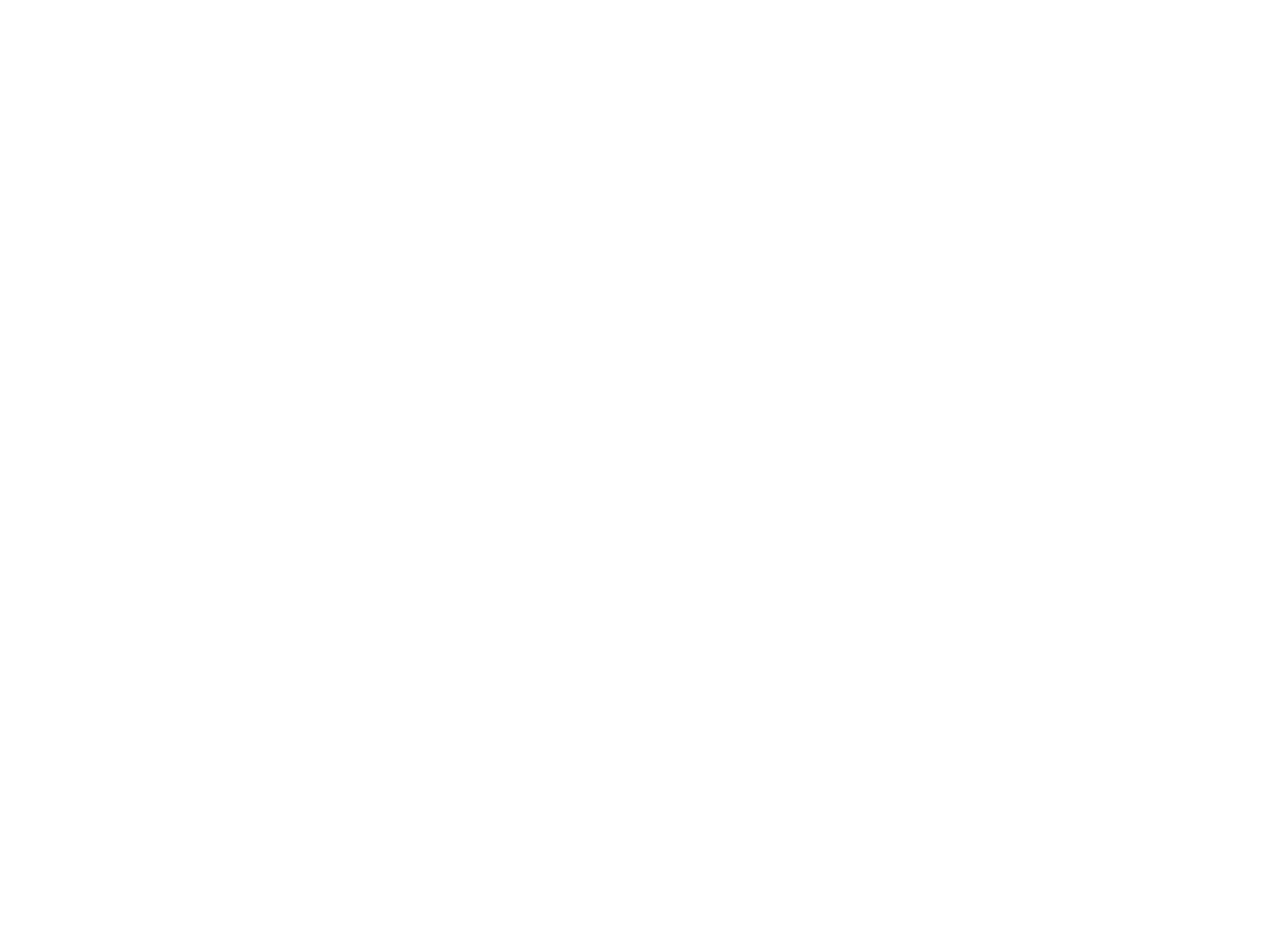
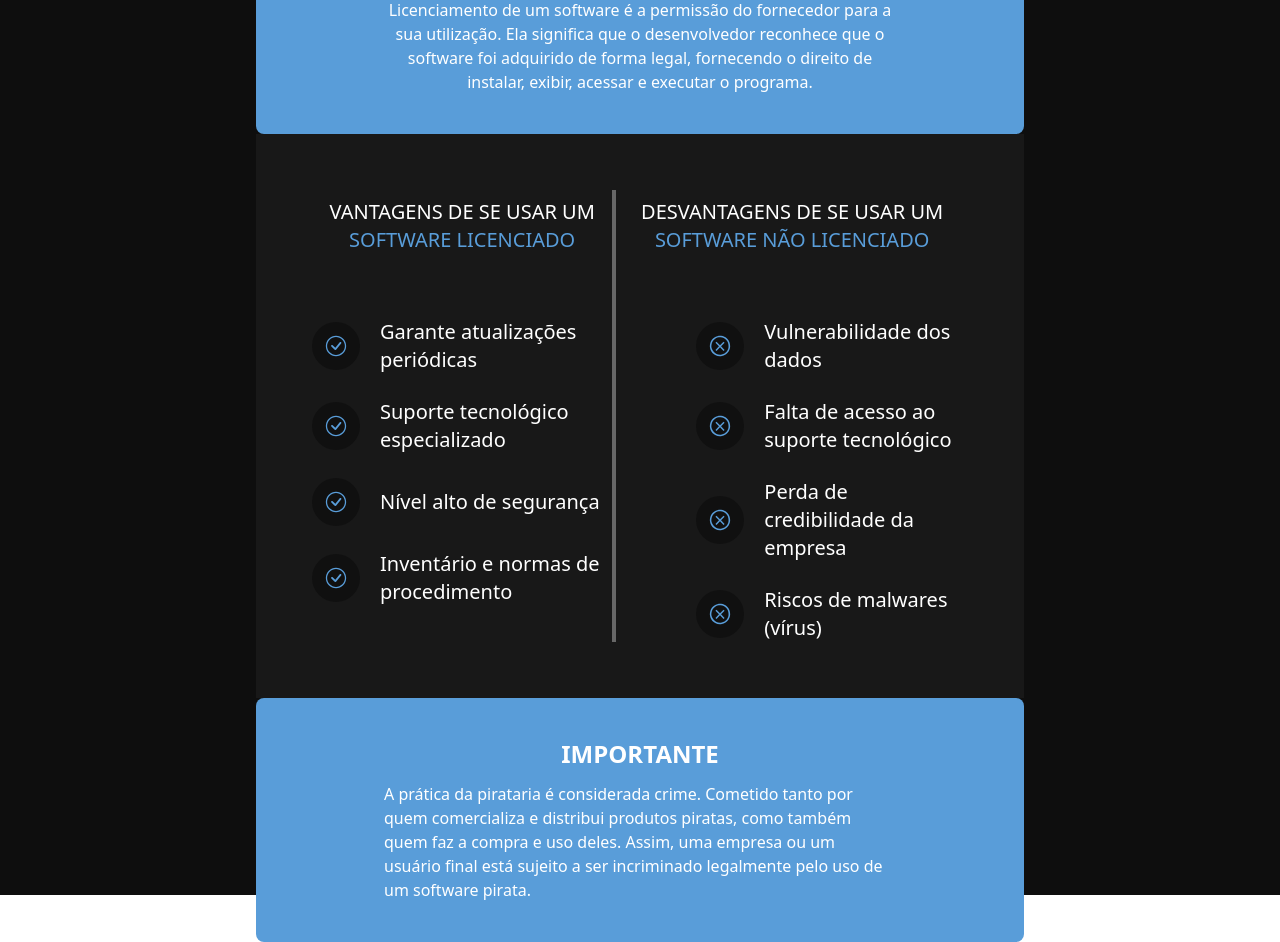
Before and after one commit to RyanHenriqueBelfort/Site_Fapam, a React (Vite) app: page / in a window 1280 px wide. Shown: the part 4180-5122 px from the top of the page. Before the commit the page ends 3818 px from the top, so only its background shows below. Built offline with nearby package versions, Linux system fonts and the light colour scheme.

Commit message:
adição de licenciamento de softwate

```diff
--- a/src/App.jsx
+++ b/src/App.jsx
@@ -11,6 +11,8 @@
 import icon1 from "./assets/icon1.svg";
 import icon2 from "./assets/icon2.svg";
 import icon3 from "./assets/icon3.svg";
+import correct from "./assets/correct.svg";
+import wrong from "./assets/wrong.svg";
 
 function App() {
   return (
@@ -140,7 +142,7 @@
             </p>
           </div>
           <div className="lg:w-5/6 lg:ml-24 m-4">
-            <div className="flex border-projeto-gray border rounded-lg lg:py-6 py-2 lg:px-5 px-2" >
+            <div className="flex border-projeto-gray border rounded-lg lg:py-6 py-2 lg:px-5 px-2">
               <img src={icon1} alt="" className="lg:mr-9 mr-2" />
               <div className="">
                 <h3 className="lg:text-lg text-sm font-bold">
@@ -185,6 +187,100 @@
             </div>
           </div>
         </div>
+        <div className="h-[1065px] lg:w-3/5 mt-48">
+          <div className="bg-projeto-blue lg:px-32 px-10 lg:py-10 py-5 rounded-lg text-center">
+            <h3 className="lg:text-2xl ">VOCÊ SABIA QUE É UM</h3>
+            <h1 className="font-bold lg:text-4xl text-2xl mt-1">
+              LICENCIAMENTO DE{" "}
+              <span className="text-projeto-black">SOFTWARE</span>
+            </h1>
+            <p className="mt-3 text-sm lg:text-base">
+              Licenciamento de um software é a permissão do fornecedor para a
+              sua utilização. Ela significa que o desenvolvedor reconhece que o
+              software foi adquirido de forma legal, fornecendo o direito de
+              instalar, exibir, acessar e executar o programa.
+            </p>
+          </div>
+          <div className="bg-projeto-gray50 lg:flex justify-between p-14">
+            <div className="mt-2">
+              <h1 className="text-xl text-center">
+                VANTAGENS DE SE USAR UM{" "}
+                <span className="text-projeto-blue">SOFTWARE LICENCIADO</span>
+              </h1>
+              <div className="mt-16">
+                <div className="flex items-center">
+                  <img src={correct} alt="" className="w-12" />
+                  <span className="lg:ml-5 ml-2 lg:text-xl text-sm font-medium">
+                    Garante atualizações periódicas
+                  </span>
+                </div>
+                <div className="flex items-center mt-6">
+                  <img src={correct} alt="" className="w-12" />
+                  <span className="lg:ml-5 ml-2 lg:text-xl text-sm font-medium">
+                    Suporte tecnológico especializado
+                  </span>
+                </div>
+                <div className="flex items-center mt-6">
+                  <img src={correct} alt="" className="w-12" />
+                  <span className="lg:ml-5 ml-2 lg:text-xl text-sm font-medium">
+                    Nível alto de segurança
+                  </span>
+                </div>
+                <div className="flex items-center mt-6">
+                  <img src={correct} alt="" className="w-12" />
+                  <span className="lg:ml-5 ml-2 lg:text-xl text-sm font-medium">
+                    Inventário e normas de procedimento
+                  </span>
+                </div>
+              </div>
+            </div>
+            <div className="border-2 border-projeto-gray h-auto lg:mt-0 mt-10"></div>
+            <div className="lg:mt-2 mt-10">
+              <h1 className="text-xl text-center">
+                DESVANTAGENS DE SE USAR UM{" "}
+                <span className="text-projeto-blue">
+                  SOFTWARE NÃO LICENCIADO
+                </span>
+              </h1>
+              <div className="mt-16 lg:ml-20">
+                <div className="flex items-center">
+                  <img src={wrong} alt="" className="w-12" />
+                  <span className="lg:ml-5 ml-2 lg:text-xl text-sm font-medium">
+                    Vulnerabilidade dos dados
+                  </span>
+                </div>
+                <div className="flex items-center mt-6">
+                  <img src={wrong} alt="" className="w-12" />
+                  <span className="lg:ml-5 ml-2 lg:text-xl text-sm font-medium">
+                    Falta de acesso ao suporte tecnológico
+                  </span>
+                </div>
+                <div className="flex items-center mt-6">
+                  <img src={wrong} alt="" className="w-12" />
+                  <span className="lg:ml-5 ml-2 lg:text-xl text-sm font-medium">
+                    Perda de credibilidade da empresa
+                  </span>
+                </div>
+                <div className="flex items-center mt-6">
+                  <img src={wrong} alt="" className="w-12" />
+                  <span className="lg:ml-5 ml-2 lg:text-xl text-sm font-medium">
+                    Riscos de malwares (vírus)
+                  </span>
+                </div>
+              </div>
+            </div>
+          </div>
+          <div className="bg-projeto-blue lg:px-32 px-10 lg:py-10 py-5 rounded-lg">
+            <h3 className="text-2xl font-bold text-center">IMPORTANTE</h3>
+            <p className="mt-3 text">
+              A prática da pirataria é considerada crime. Cometido tanto por
+              quem comercializa e distribui produtos piratas, como também quem
+              faz a compra e uso deles. Assim, uma empresa ou um usuário final
+              está sujeito a ser incriminado legalmente pelo uso de um software
+              pirata.
+            </p>
+          </div>
+        </div>
       </div>
     </div>
   );
```
Also changed, not shown: src/assets/correct.svg (added), src/assets/wrong.svg (added).
